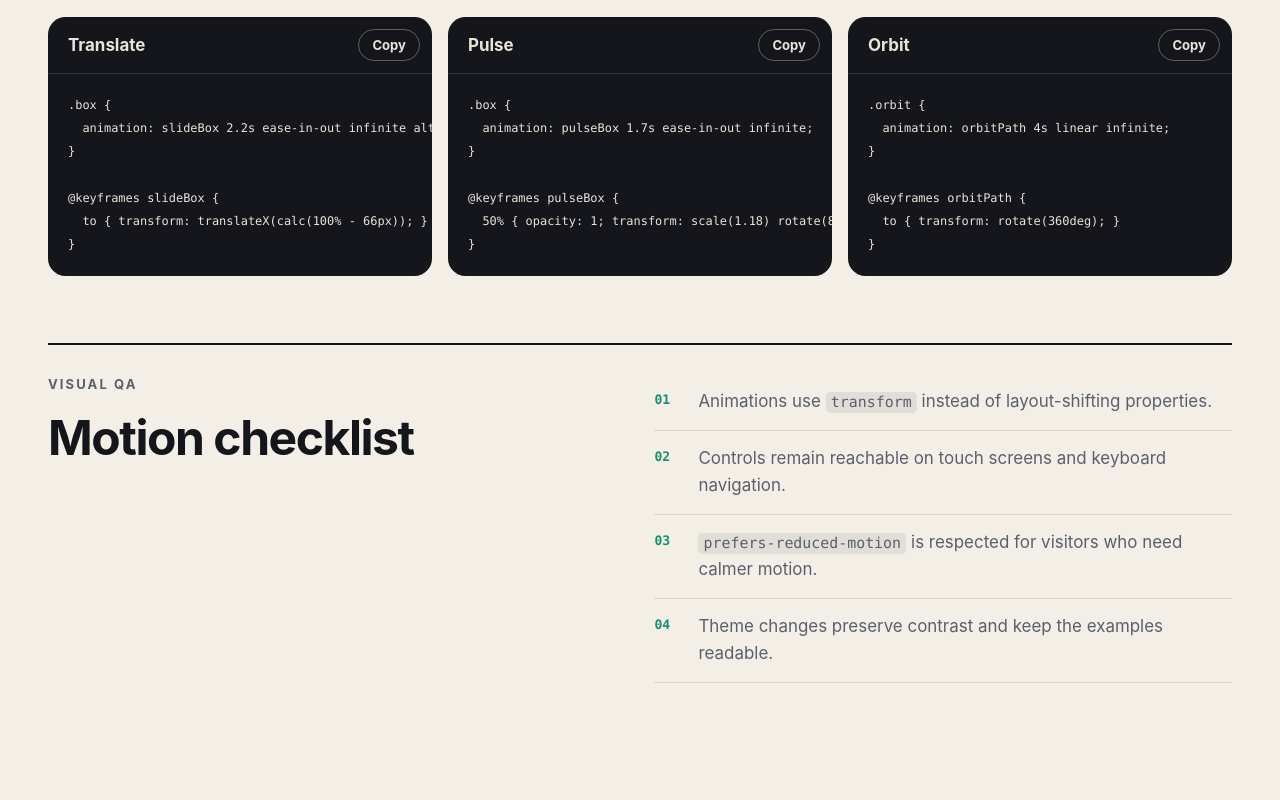
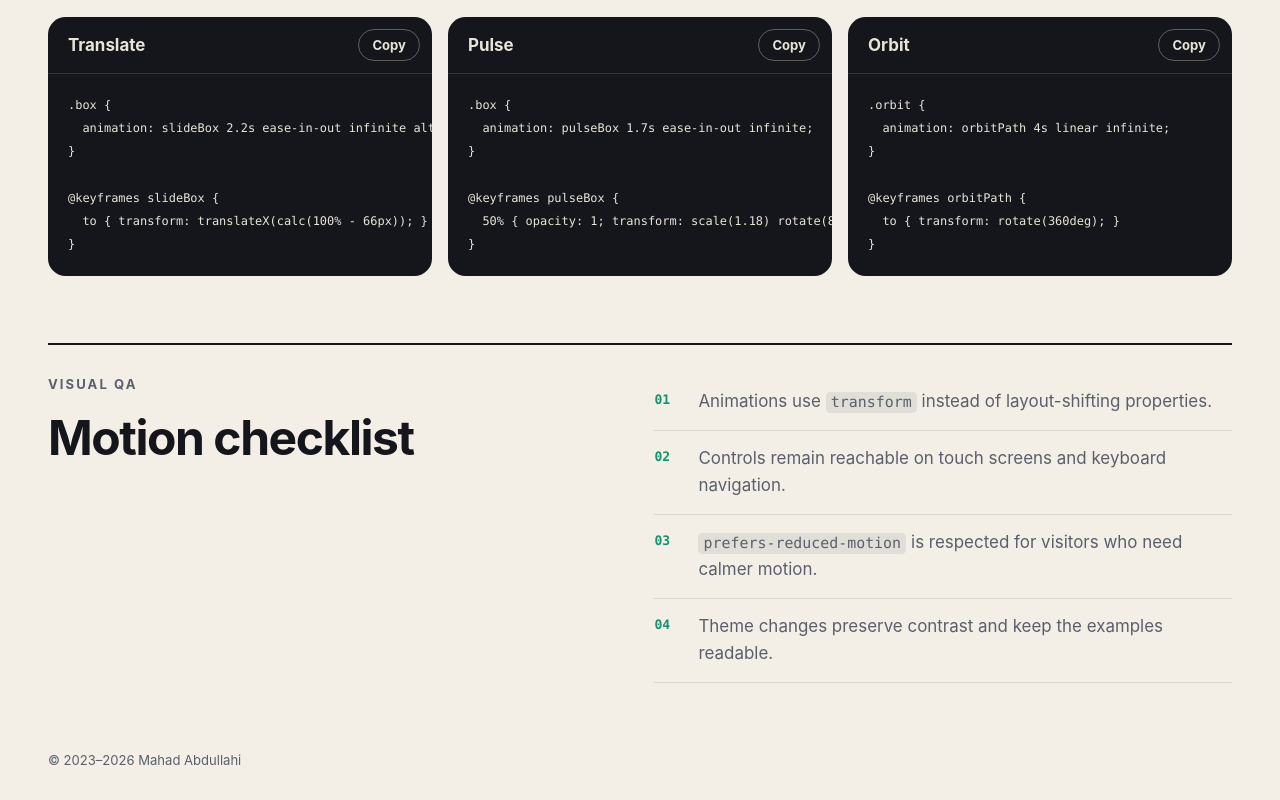
Before and after one commit to abdimannor/box-animations, a plain HTML site: page index.html in a window 1280 px wide. Shown: the part 1214-2014 px from the top of the page. Before the commit the page ends 1964 px from the top, so only its background shows below. Drawn offline with Linux system fonts and the light colour scheme.

Commit message:
Add copyright-only footer

```diff
--- a/index.html
+++ b/index.html
@@ -165,6 +165,9 @@
       </ul>
     </section>
   </main>
+  <footer class="site-footer">
+    <p>&copy; 2023&ndash;2026 Mahad Abdullahi</p>
+  </footer>
   <script type="module" src="script.js"></script>
 </body>
 </html>
--- a/style.css
+++ b/style.css
@@ -232,6 +232,15 @@
   }
   .quality-panel li::before { content: counter(check, decimal-leading-zero); position: absolute; inset-inline-start: 0; inset-block-start: 0.9rem; font: 600 var(--step--1)/1.9 var(--mono); color: var(--a3); }
 
+  /* Footer */
+  .site-footer {
+    inline-size: min(76rem, 100% - 2 * clamp(1rem, 4vw, 3rem));
+    margin-inline: auto;
+    padding-block: 0 var(--space-m);
+    font-size: var(--step--1);
+    color: var(--muted);
+  }
+
   @media (width < 40rem) {
     .hero { grid-template-columns: 1fr; justify-items: start; }
     .control-panel { border-radius: var(--radius); padding: 1rem; }
```
